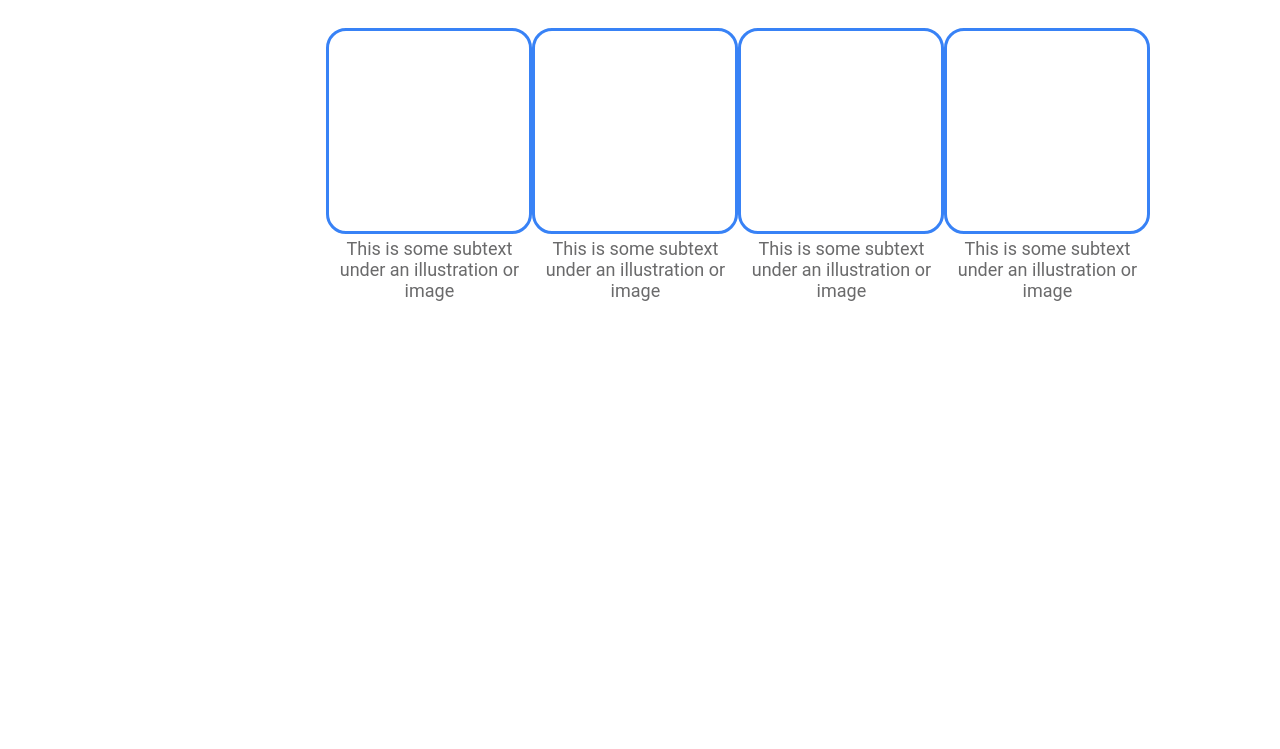
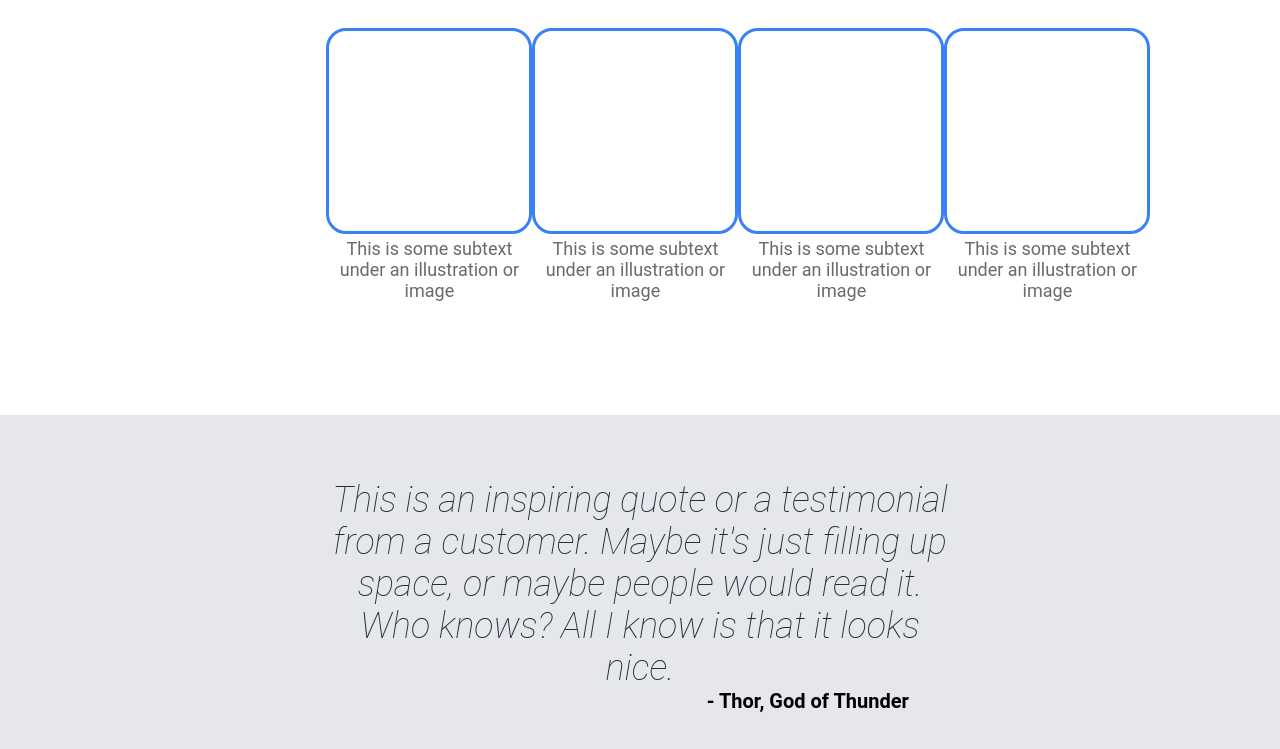
Before and after one commit to heytheodin/LandingPage, a plain HTML site: page index.html in a window 1280 px wide. Shown: the part 537-1286 px from the top of the page. Before the commit the page ends 952 px from the top, so only its background shows below. Drawn offline with Linux system fonts and the light colour scheme.

Commit message:
Added third section for the landing page

```diff
--- a/index.html
+++ b/index.html
@@ -52,5 +52,17 @@
                 </div>
             </div>
         </div>
+        <div id="thirdSection">
+            <div class="container">
+                <div id="quoteText">
+                    <p id="quote">
+                        This is an inspiring quote or a testimonial from a customer.
+                        Maybe it's just filling up space, or maybe people would read it. Who knows?
+                        All I know is that it looks nice.
+                    </p>
+                    <p id="quoteAuthor">- Thor, God of Thunder</p>
+                </div>
+            </div>
+        </div>
     </body>
 </html>
--- a/style.css
+++ b/style.css
@@ -108,3 +108,27 @@
     border-color: #3882F6;
     display:inline-block;
 }
+
+/* Third Section CSS */
+#thirdSection{
+    background-color: #E5E7EB;
+    padding: 5% 0;
+    text-align: center;
+    text-align: center;
+}
+
+#quote{
+    font-size: 36px;
+    font-weight: lighter;
+    font-style: italic;
+    color: #1F2937;
+    width: 70%;
+    display:inline-block;
+}
+
+#quoteAuthor{
+    width: 80%;
+    text-align: right;
+    font-weight: bolder;
+    font-size: 20px;
+}
```
